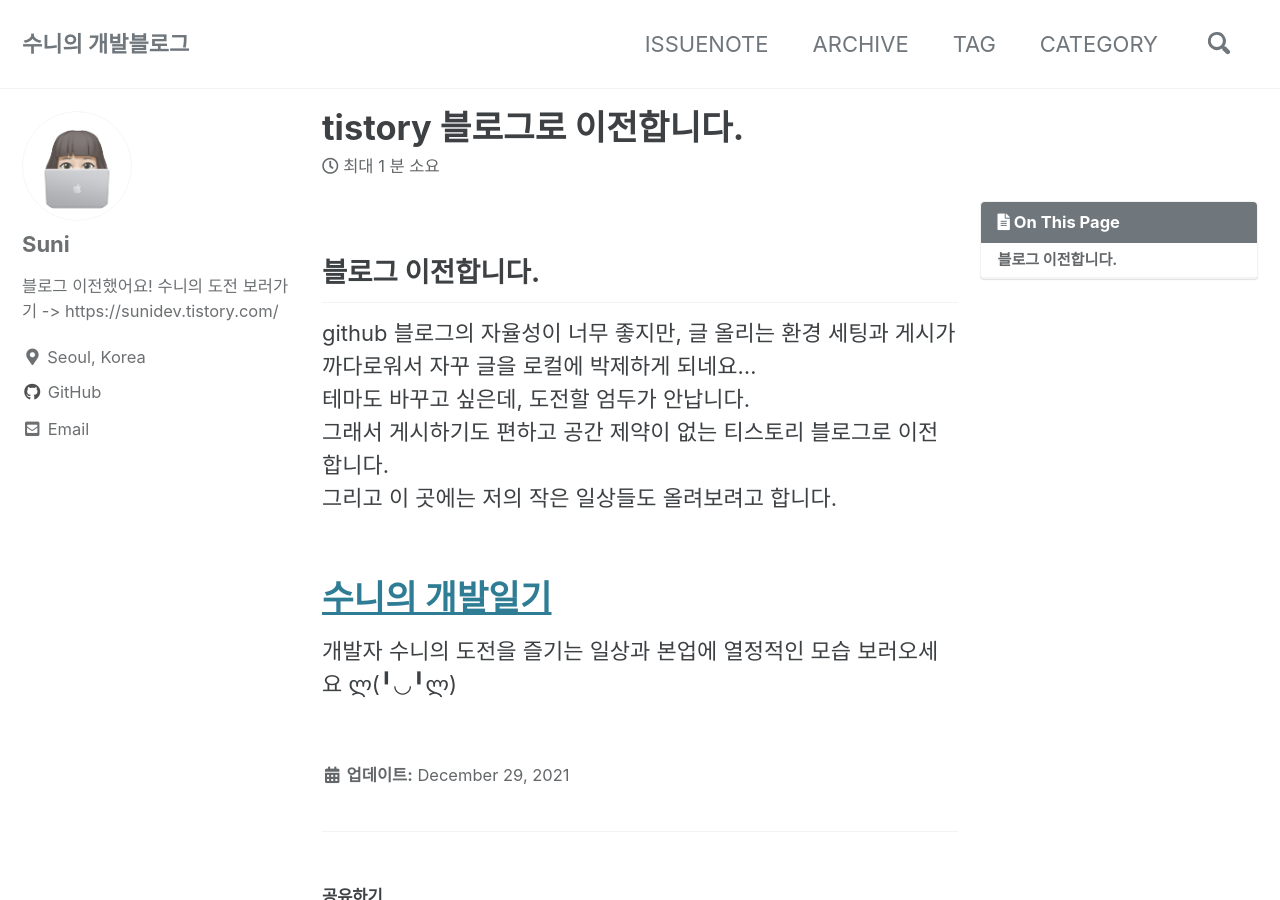
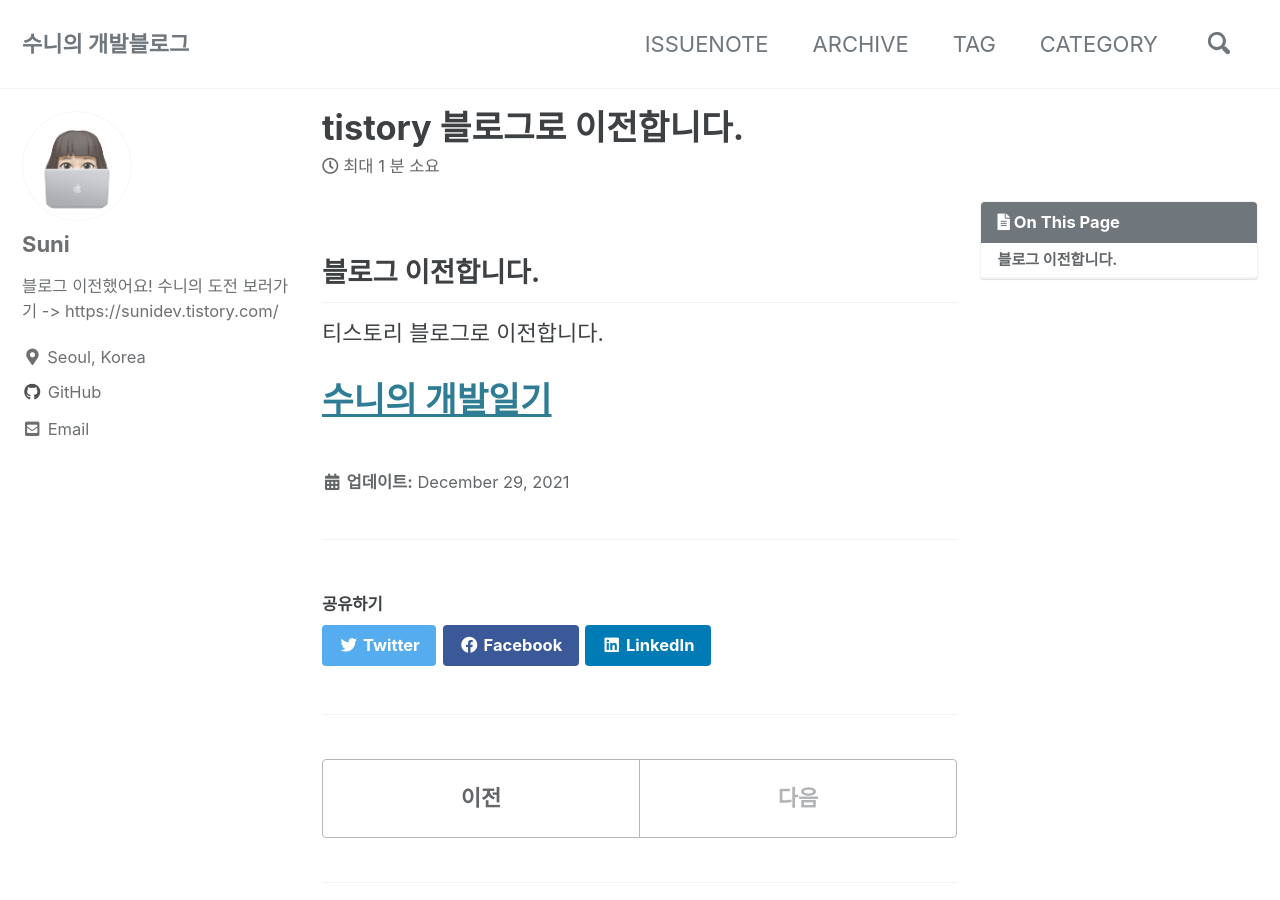
Before and after one commit to SuniDev/SuniDev.github.io, a Jekyll site: the page built from _posts/2021-12-29-transfer-blog.md, in a window 1280 px wide and 900 px high. Built offline with Jekyll 4.4.1, drawn with Linux system fonts in a browser that asks for light colours; cached includes are drawn as plain includes; comment, search, counter and statistics services are not loaded.

Commit message:
[Posting] tistory 블로그로 이전합니다.

```diff
--- a/_posts/2021-12-29-transfer-blog.md
+++ b/_posts/2021-12-29-transfer-blog.md
@@ -12,12 +12,6 @@ toc: true
 
 ## 블로그 이전합니다.
 
-github 블로그의 자율성이 너무 좋지만, 글 올리는 환경 세팅과 게시가 까다로워서 자꾸 글을 로컬에 박제하게 되네요... <br>
-테마도 바꾸고 싶은데, 도전할 엄두가 안납니다.<br>
-그래서 게시하기도 편하고 공간 제약이 없는 티스토리 블로그로 이전합니다.<br>
-그리고 이 곳에는 저의 작은 일상들도 올려보려고 합니다. <br><br>
-
+티스토리 블로그로 이전합니다.<br>
 
 # [수니의 개발일기](https://sunidev.tistory.com/)
-
-개발자 수니의 도전을 즐기는 일상과 본업에 열정적인 모습 보러오세요  ლ(╹◡╹ლ)
```
